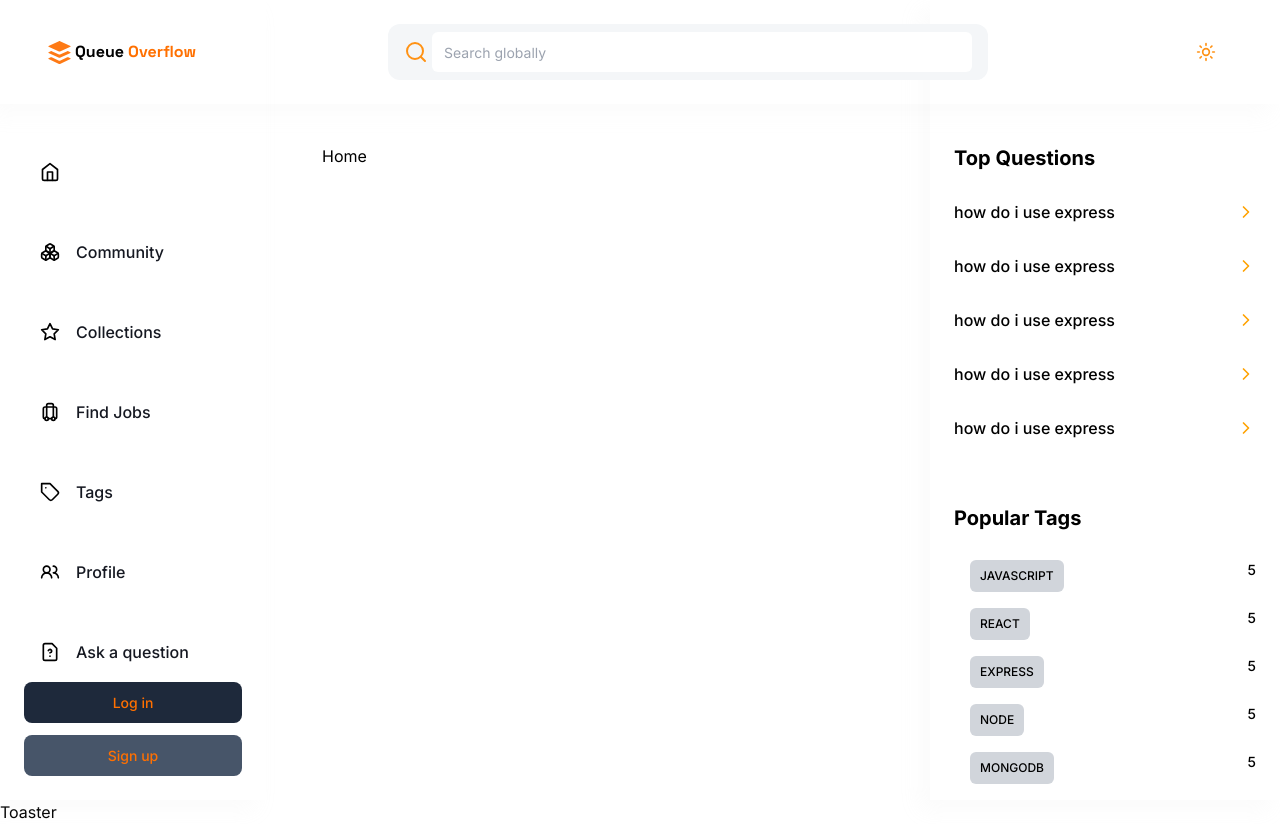
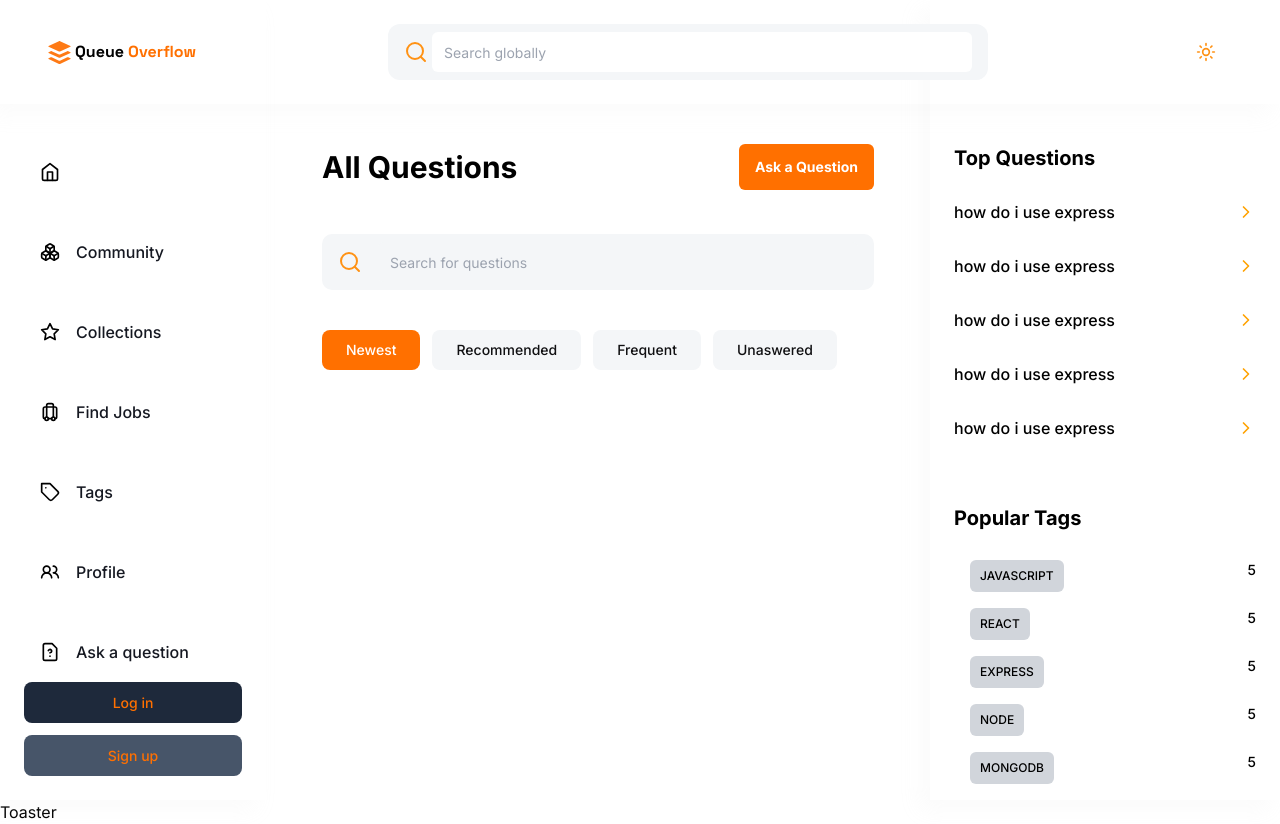
Before and after one commit to piyushyadav0191/Queue-Overflow, a Next.js app: page / in a window 1280 px wide. Built offline with nearby package versions, Linux system fonts and the light colour scheme; no server answers.

Commit message:
added filtes

```diff
--- a/app/(root)/(home)/page.tsx
+++ b/app/(root)/(home)/page.tsx
@@ -1,9 +1,41 @@
+import HomeFilters from "@/components/home/HomeFilters";
+import Filters from "@/components/shared/Filters";
+import LocalSearchbar from "@/components/shared/search/LocalSearchbar";
+import { Button } from "@/components/ui/button";
+import { HomePageFilters } from "@/constants/filters";
+import Link from "next/link";
 import React from "react";
 
 type Props = {};
 
 const Home = (props: Props) => {
-  return <div>Home</div>;
+  return (
+    <>
+      <div className="flex w-full flex-col-reverse justify-between gap-4 sm:flex-row sm:items-center">
+        <h1 className="font-bold text-3xl">All Questions</h1>
+        <Link href="/ask-questions" className="flex justify-end max-sm:w-full">
+          <Button className="bg-primary-500 font-bold min-h-[46px] px-4 py-3 text-light-900">
+            Ask a Question
+          </Button>
+        </Link>
+      </div>
+      <div className="mt-11 flex justify-between gap-5 max-sm:flex-col sm:items-center">
+        <LocalSearchbar
+          route="/"
+          iconPosition="left"
+          imgSrc="/images/search.svg"
+          placeholder="Search for questions"
+          otherClasses="flex-1"
+        />
+        <Filters
+          filters={HomePageFilters}
+          otherClasses="min-h-[50px] sm:min-w-[170px]"
+          containerClasses="hidden max-md:flex "
+        />
+      </div>
+      <HomeFilters />
+    </>
+  );
 };
 
 export default Home;
--- /dev/null
+++ b/components/home/HomeFilters.tsx
@@ -0,0 +1,31 @@
+"use client";
+
+import { HomePageFilters } from "@/constants/filters";
+import React from "react";
+import { Button } from "../ui/button";
+
+type Props = {};
+
+const HomeFilters = (props: Props) => {
+  const active = "newest";
+
+  return (
+    <div className="mt-10 flex-wrap gap-3 md:flex hidden ">
+      {HomePageFilters.map((filter, index) => (
+        <Button
+          key={filter.value}
+          onClick={() => {}}
+          className={`font-medium rounded-lg px-6 py-3 capitalize shadow-none ${
+            active === filter.value
+              ? "bg-primary-500 text-white"
+              : "bg-light-800 text-dark-500 dark:bg-gray-800 dark:text-light-700"
+          } hover:bg-light-900 dark:bg-dark-800 dark:hover:bg-dark-400}`}
+        >
+          {filter.name}
+        </Button>
+      ))}
+    </div>
+  );
+};
+
+export default HomeFilters;
--- /dev/null
+++ b/components/shared/Filters.tsx
@@ -0,0 +1,48 @@
+"use client";
+import { FilterProps } from "@/types";
+import React from "react";
+import {
+  Select,
+  SelectContent,
+  SelectItem,
+  SelectTrigger,
+  SelectValue,
+} from "@/components/ui/select";
+import { SelectGroup } from "@radix-ui/react-select";
+
+type Props = {
+  filters: FilterProps[];
+  otherClasses?: string;
+  containerClasses?: string;
+};
+
+const Filters = ({ filters, containerClasses, otherClasses }: Props) => {
+  return (
+    <div className={`relative ${containerClasses}`}>
+      <Select>
+        <SelectTrigger
+          className={`${otherClasses} bg-light-800  dark:bg-gray-800 text-dark-500 dark:text-light-700 border px-5 py-2.5`}
+        >
+          <div className="line-clamp-1 flex-1 text-left">
+            <SelectValue placeholder="Select a Filter" />
+          </div>
+        </SelectTrigger>
+        <SelectContent>
+          <SelectGroup>
+            {filters.map((filter, index) => (
+              <SelectItem
+                key={index}
+                className="text-left"
+                value={filter.value}
+              >
+                {filter.name}
+              </SelectItem>
+            ))}
+          </SelectGroup>
+        </SelectContent>
+      </Select>
+    </div>
+  );
+};
+
+export default Filters;
--- /dev/null
+++ b/components/shared/search/LocalSearchbar.tsx
@@ -0,0 +1,55 @@
+"use client";
+
+import { Input } from "@/components/ui/input";
+import Image from "next/image";
+import React from "react";
+
+type Props = {
+  route: string;
+  iconPosition: "left" | "right";
+  imgSrc: string;
+  placeholder: string;
+  otherClasses?: string;
+};
+
+const LocalSearchbar = ({
+  iconPosition,
+  imgSrc,
+  placeholder,
+  route,
+  otherClasses,
+}: Props) => {
+  return (
+    <div
+      className={`bg-light-800  dark:bg-gray-800 flex min-h-[56px] grow items-center gap-4 rounded-[10px] px-4 ${otherClasses}`}
+    >
+      {iconPosition === "left" && (
+        <Image
+          src={imgSrc}
+          width={24}
+          height={24}
+          alt=""
+          className="cursor-pointer"
+        />
+      )}
+      <Input
+        type="text"
+        placeholder={placeholder}
+        value={""}
+        onChange={() => {}}
+        className="font-normal bg-light-800 shadow-none outline-none border-none dark:bg-gray-700"
+      />
+      {iconPosition === "right" && (
+        <Image
+          src={imgSrc}
+          width={24}
+          height={24}
+          alt=""
+          className="cursor-pointer"
+        />
+      )}
+    </div>
+  );
+};
+
+export default LocalSearchbar;
--- /dev/null
+++ b/components/ui/select.tsx
@@ -0,0 +1,121 @@
+"use client"
+
+import * as React from "react"
+import * as SelectPrimitive from "@radix-ui/react-select"
+import { Check, ChevronDown } from "lucide-react"
+
+import { cn } from "@/lib/utils"
+
+const Select = SelectPrimitive.Root
+
+const SelectGroup = SelectPrimitive.Group
+
+const SelectValue = SelectPrimitive.Value
+
+const SelectTrigger = React.forwardRef<
+  React.ElementRef<typeof SelectPrimitive.Trigger>,
+  React.ComponentPropsWithoutRef<typeof SelectPrimitive.Trigger>
+>(({ className, children, ...props }, ref) => (
+  <SelectPrimitive.Trigger
+    ref={ref}
+    className={cn(
+      "flex h-10 w-full items-center justify-between rounded-md border border-input bg-background px-3 py-2 text-sm ring-offset-background placeholder:text-muted-foreground focus:outline-none focus:ring-2 focus:ring-ring focus:ring-offset-2 disabled:cursor-not-allowed disabled:opacity-50",
+      className
+    )}
+    {...props}
+  >
+    {children}
+    <SelectPrimitive.Icon asChild>
+      <ChevronDown className="h-4 w-4 opacity-50" />
+    </SelectPrimitive.Icon>
+  </SelectPrimitive.Trigger>
+))
+SelectTrigger.displayName = SelectPrimitive.Trigger.displayName
+
+const SelectContent = React.forwardRef<
+  React.ElementRef<typeof SelectPrimitive.Content>,
+  React.ComponentPropsWithoutRef<typeof SelectPrimitive.Content>
+>(({ className, children, position = "popper", ...props }, ref) => (
+  <SelectPrimitive.Portal>
+    <SelectPrimitive.Content
+      ref={ref}
+      className={cn(
+        "relative z-50 min-w-[8rem] overflow-hidden rounded-md border bg-popover text-popover-foreground shadow-md data-[state=open]:animate-in data-[state=closed]:animate-out data-[state=closed]:fade-out-0 data-[state=open]:fade-in-0 data-[state=closed]:zoom-out-95 data-[state=open]:zoom-in-95 data-[side=bottom]:slide-in-from-top-2 data-[side=left]:slide-in-from-right-2 data-[side=right]:slide-in-from-left-2 data-[side=top]:slide-in-from-bottom-2",
+        position === "popper" &&
+          "data-[side=bottom]:translate-y-1 data-[side=left]:-translate-x-1 data-[side=right]:translate-x-1 data-[side=top]:-translate-y-1",
+        className
+      )}
+      position={position}
+      {...props}
+    >
+      <SelectPrimitive.Viewport
+        className={cn(
+          "p-1",
+          position === "popper" &&
+            "h-[var(--radix-select-trigger-height)] w-full min-w-[var(--radix-select-trigger-width)]"
+        )}
+      >
+        {children}
+      </SelectPrimitive.Viewport>
+    </SelectPrimitive.Content>
+  </SelectPrimitive.Portal>
+))
+SelectContent.displayName = SelectPrimitive.Content.displayName
+
+const SelectLabel = React.forwardRef<
+  React.ElementRef<typeof SelectPrimitive.Label>,
+  React.ComponentPropsWithoutRef<typeof SelectPrimitive.Label>
+>(({ className, ...props }, ref) => (
+  <SelectPrimitive.Label
+    ref={ref}
+    className={cn("py-1.5 pl-8 pr-2 text-sm font-semibold", className)}
+    {...props}
+  />
+))
+SelectLabel.displayName = SelectPrimitive.Label.displayName
+
+const SelectItem = React.forwardRef<
+  React.ElementRef<typeof SelectPrimitive.Item>,
+  React.ComponentPropsWithoutRef<typeof SelectPrimitive.Item>
+>(({ className, children, ...props }, ref) => (
+  <SelectPrimitive.Item
+    ref={ref}
+    className={cn(
+      "relative flex w-full cursor-default select-none items-center rounded-sm py-1.5 pl-8 pr-2 text-sm outline-none focus:bg-accent focus:text-accent-foreground data-[disabled]:pointer-events-none data-[disabled]:opacity-50",
+      className
+    )}
+    {...props}
+  >
+    <span className="absolute left-2 flex h-3.5 w-3.5 items-center justify-center">
+      <SelectPrimitive.ItemIndicator>
+        <Check className="h-4 w-4" />
+      </SelectPrimitive.ItemIndicator>
+    </span>
+
+    <SelectPrimitive.ItemText>{children}</SelectPrimitive.ItemText>
+  </SelectPrimitive.Item>
+))
+SelectItem.displayName = SelectPrimitive.Item.displayName
+
+const SelectSeparator = React.forwardRef<
+  React.ElementRef<typeof SelectPrimitive.Separator>,
+  React.ComponentPropsWithoutRef<typeof SelectPrimitive.Separator>
+>(({ className, ...props }, ref) => (
+  <SelectPrimitive.Separator
+    ref={ref}
+    className={cn("-mx-1 my-1 h-px bg-muted", className)}
+    {...props}
+  />
+))
+SelectSeparator.displayName = SelectPrimitive.Separator.displayName
+
+export {
+  Select,
+  SelectGroup,
+  SelectValue,
+  SelectTrigger,
+  SelectContent,
+  SelectLabel,
+  SelectItem,
+  SelectSeparator,
+}
--- /dev/null
+++ b/constants/filters.ts
@@ -0,0 +1,6 @@
+export const HomePageFilters = [
+  { name: "Newest", value: "newest" },
+  { name: "Recommended", value: "recommended" },
+  { name: "Frequent", value: "frequent" },
+  { name: "unaswered", value: "unaswered" },
+];
--- a/package.json
+++ b/package.json
@@ -12,6 +12,7 @@
     "@clerk/nextjs": "^4.25.7",
     "@radix-ui/react-dialog": "^1.0.5",
     "@radix-ui/react-menubar": "^1.0.4",
+    "@radix-ui/react-select": "^2.0.0",
     "@radix-ui/react-slot": "^1.0.2",
     "@tailwindcss/typography": "^0.5.10",
     "class-variance-authority": "^0.7.0",
--- a/types/index.d.ts
+++ b/types/index.d.ts
@@ -3,3 +3,8 @@ export interface SidebarLink {
   route: string;
   label: string;
 }
+
+export interface FilterProps {
+  name: string;
+  value: string;
+}
```
Also changed, not shown: 1 other file (tests, documents, lock files or other folders).
